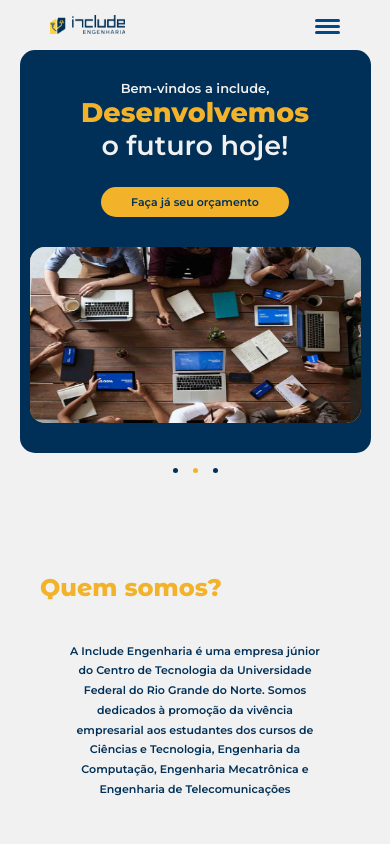
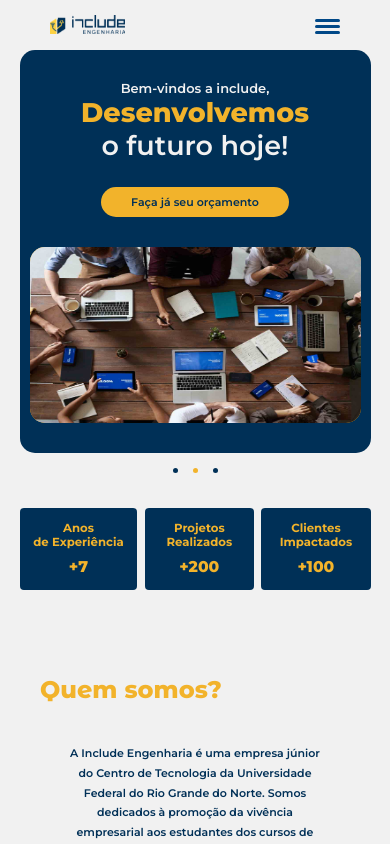
Before and after one commit to Jamykson/Site-Include, a React (Vite) app in the folder site-include/: page / in a window 390 px wide. Shown: the top 844 px of the page. Built offline with nearby package versions, Linux system fonts and the light colour scheme.

Commit message:
adicao da secao de valores

```diff
--- a/site-include/src/App.css
+++ b/site-include/src/App.css
@@ -1,6 +1,6 @@
 .App {
     display: flex;
-    align-items: center;
+    /* align-items: center; */
     flex-direction: column;
     background-color: #F1F1F1;
     margin-top: 100px;
--- a/site-include/src/App.jsx
+++ b/site-include/src/App.jsx
@@ -4,6 +4,7 @@ import TopBar from './components/TopBar'
 import QuemSomos from  './components/QuemSomos'
 import Servicos from './components/Servicos'
 import ListMembros from './components/ListMembros'
+import Dados from './components/Dados'
 import Diagnostico from  './components/Diagnostico'
 import Footer from  './components/Footer'
 import Home from  './components/Home'
@@ -15,6 +16,7 @@ function App() {
     <div className='App'>
       <TopBar/>
       <Home/>
+      <Dados />
       <QuemSomos/>
       <Servicos/>
       <Diagnostico/>
--- /dev/null
+++ b/site-include/src/components/Dados.jsx
@@ -0,0 +1,20 @@
+import '../css/Dados.css'
+
+export default  props => {
+    return(
+        <section className='dados-section' id="">
+            <div className="dados">
+                <p className='dados-titulo'>Anos <br></br>de Experiência</p>
+                <p className='dados-texto'>+7</p>
+            </div>
+            <div className="dados">
+                <p className='dados-titulo'>Projetos<br></br> Realizados</p>
+                <p className='dados-texto'>+200</p>
+            </div>
+            <div className="dados">
+                <p className='dados-titulo'>Clientes<br></br> Impactados</p>
+                <p className='dados-texto'>+100</p>
+            </div>
+        </section>
+    );
+}
--- /dev/null
+++ b/site-include/src/css/Dados.css
@@ -0,0 +1,37 @@
+.dados-section {
+    padding: 0px 5vw 0px 5vw;
+    margin: 9vw 0px 7vw 0px;
+    display: flex;
+    justify-content : space-between;
+    /* gap: 7vw; */
+}
+
+.dados {
+    background-color: #003057;
+    color: #F2B32B;
+    padding: 3.5vw;
+    border-radius: 1vw;
+    text-align: center;
+    min-width: 28vw;
+    font-family: "Montserrat", sans-serif;
+}
+
+.dados-titulo {
+    font-size: 2vw;
+    font-weight: bold;
+}
+
+.dados-texto {
+    margin-top: 2vw;
+    font-size: 3.5vw;
+    font-weight: 900;
+}
+
+@media (max-width: 767px) {
+    .dados-titulo {
+        font-size: 3vw;
+    }
+    .dados-texto {
+        font-size: 4vw;
+    }
+}
--- a/site-include/src/css/QuemSomos.css
+++ b/site-include/src/css/QuemSomos.css
@@ -86,10 +86,6 @@
 }
 
 @media(max-width: 820px) {
-    .QuemSomos {
-        height: 250px;
-        margin: 100px 0;
-    }
     .QuemSomos .box-img {
         width: 250px;
     }
@@ -104,7 +100,8 @@
         padding: 0 75px;
         flex-direction: column-reverse;
         align-items: center;
-        height: auto;
+        margin: 35vw 0px 50vw 0px;
+        /* height: 600px; */
     }
     .QuemSomos .content .titulo {
         font-size: 20px;
```
